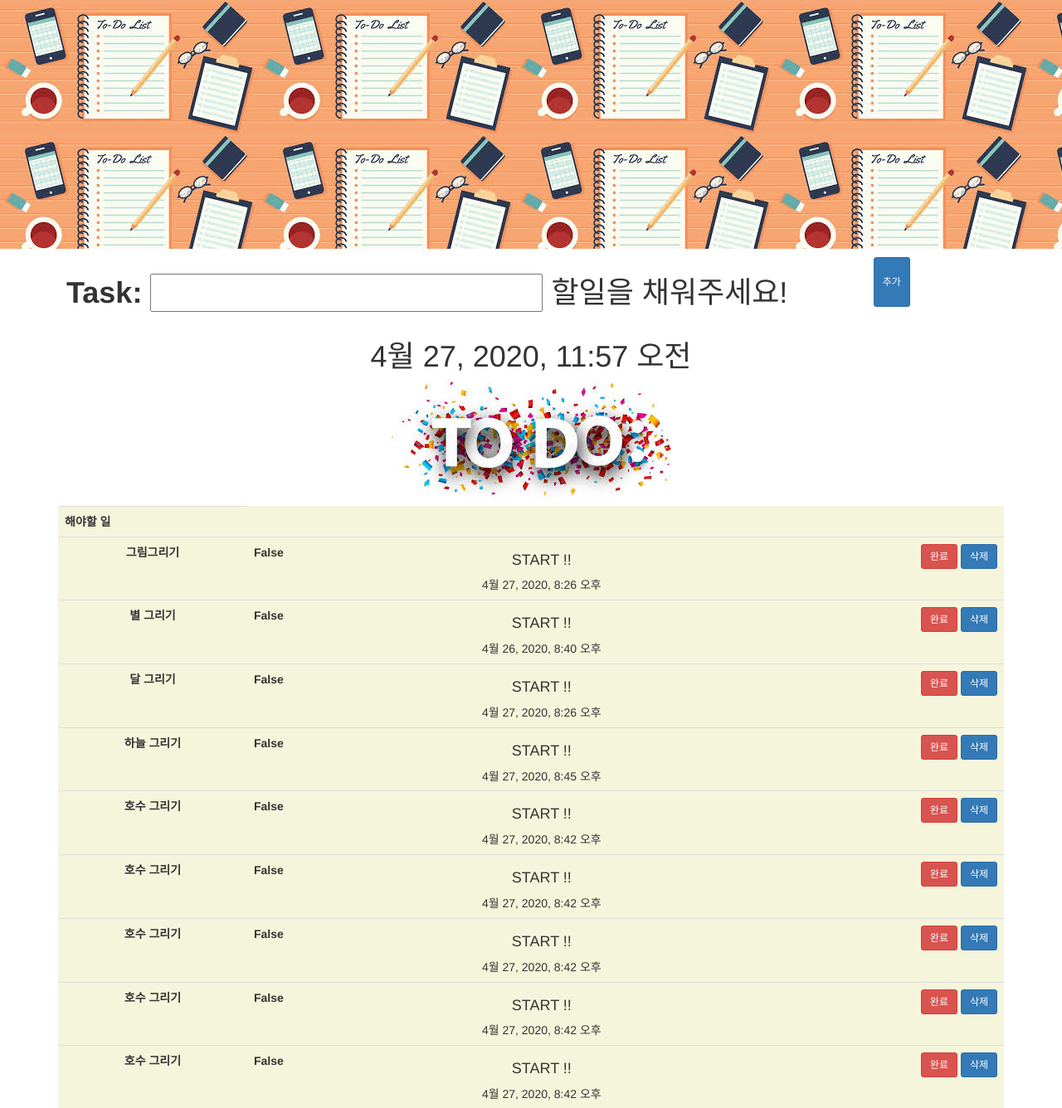
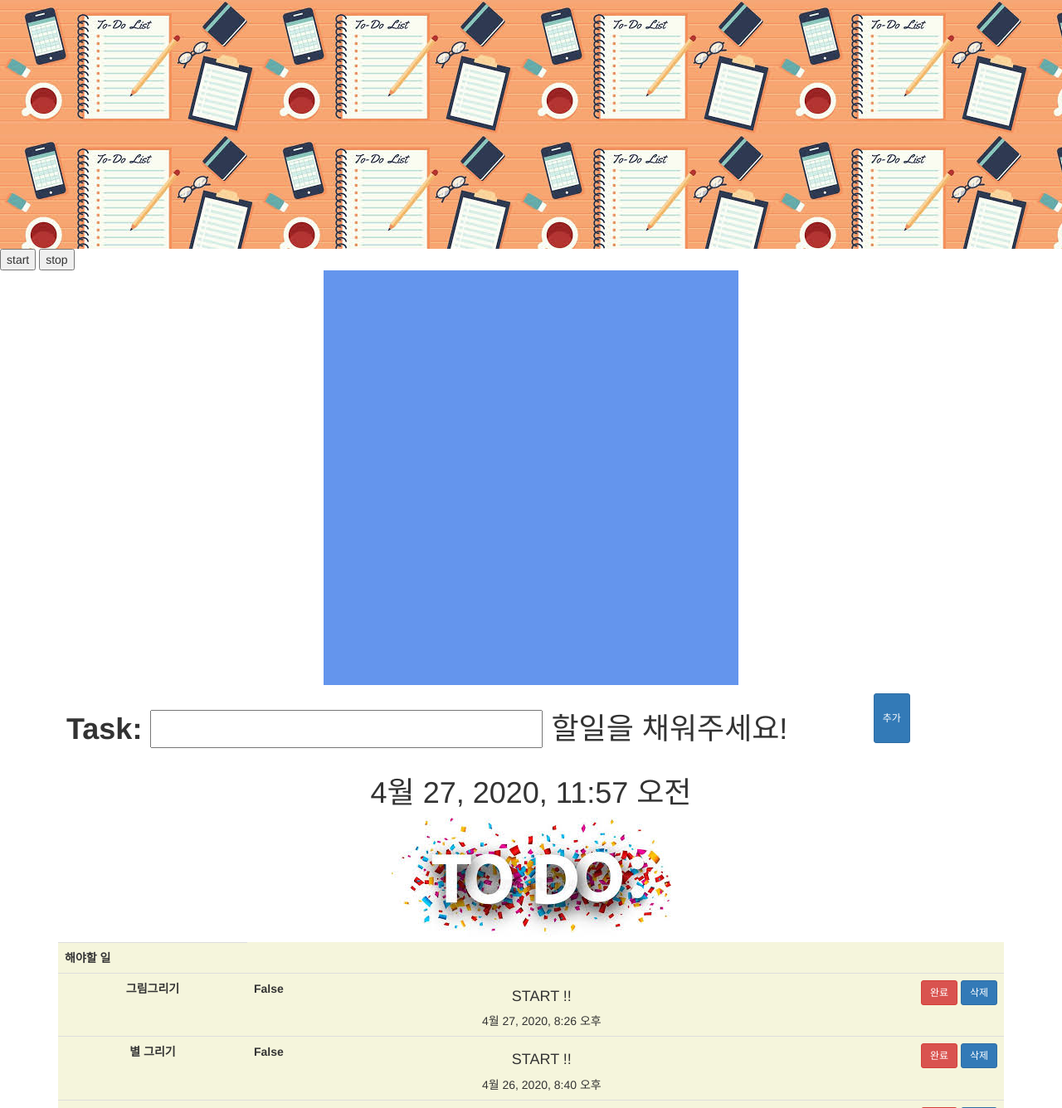
Before and after one commit to ung6039/first-info, a Django app: page / in a window 1280 px wide. Shown: the top 1336 px of the page at 83% size. Run offline with Django 3.2, Linux system fonts and the light colour scheme; data comes from the database, SQL or seed files in the repository; some libraries are stand-ins or nearby versions.

Commit message:
실시간 시간 추가

```diff
--- a/todo/Template/todo_list.html
+++ b/todo/Template/todo_list.html
@@ -8,9 +8,61 @@
  text-align: center;
 }
 </style>
+
+<style type="text/css">
+	#box{
+		margin: auto;
+		width: 500px;
+		height:500px;
+		background: cornflowerblue;
+
+		font-size: 80px;
+		text-align: center;
+		line-height: 500px;
+	}
+</style>
+<script type="text/javascript">
+	var timer;
+	function start(){
+		stop();
+		timer = setInterval(function() {
+			var date = new Date();
+			var hour = date.getHours();
+			var min = date.getMinutes();
+			var sec = date.getSeconds();
+
+			//12
+			var am_pm = "p.m";
+			if (hour > 12){
+				hour = hour -12;
+			}
+			else if (hour < 12){
+				am_pm ="am";
+			}
+			function zero(num){
+				if (num <10){
+					num = "0" +num;
+				}
+				return num;
+			}
+			// 화면에 표시 되는 내용
+			document.getElementById("box").innerText=
+				zero(hour)+":" +zero(min) +":"+zero(sec)+am_pm;
+		},1000)
+	}
+	function stop(){
+		clearInterval(timer);
+	}
+</script>
+
+
 <body>
     <div class="profile" style="background-image: url(/static/img/list_image.jpg); width:100%;height:300px;">
 </div>
+
+ <button onclick="start();" value="start">start</button>
+		<button onclick="stop();" value="stop">stop</button>
+			<div id="box" style="color:black;"></div>
 <div class="container">
     <div style="margin: 10px;">
         <form method="post" action="">
```
